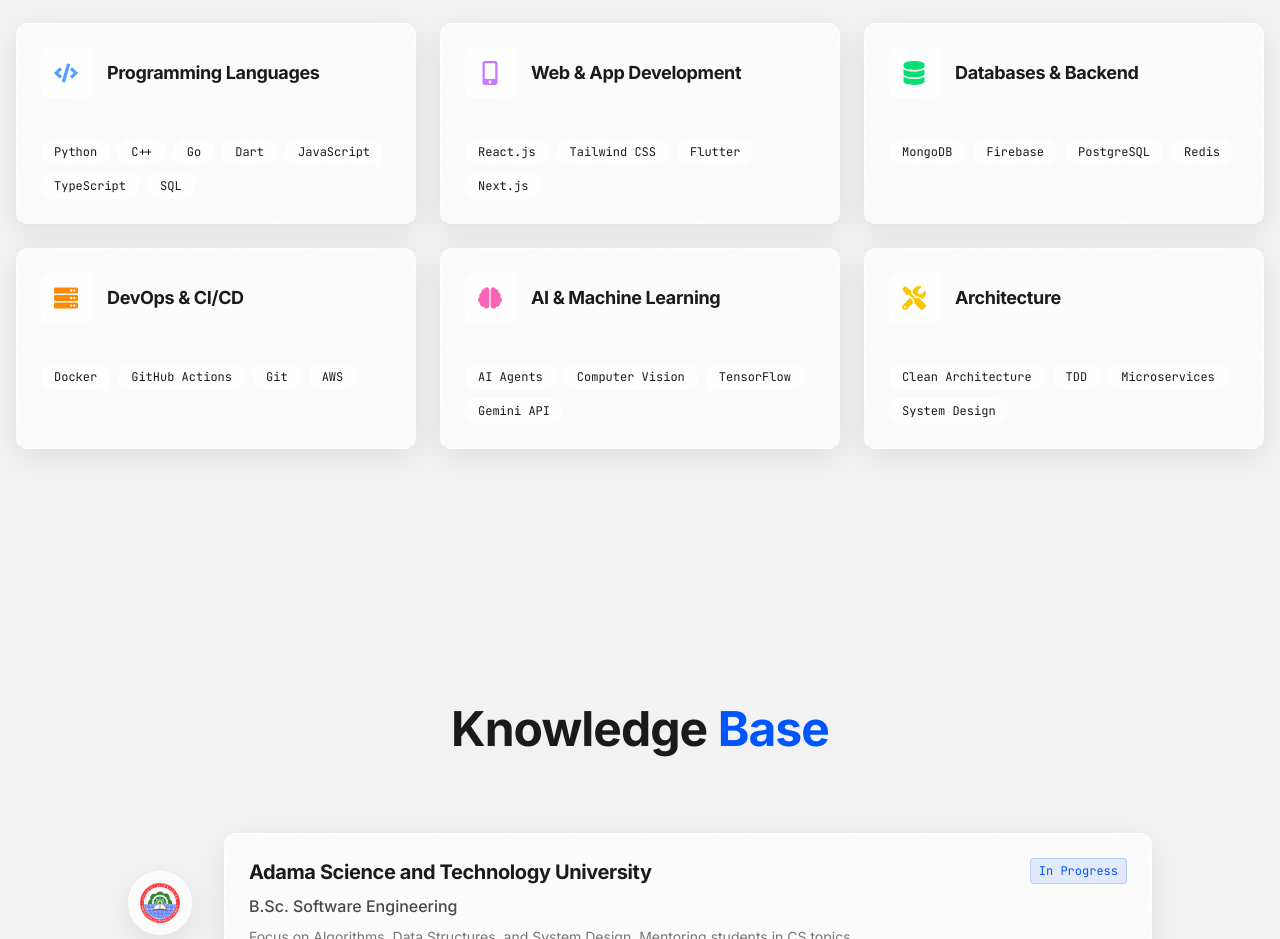
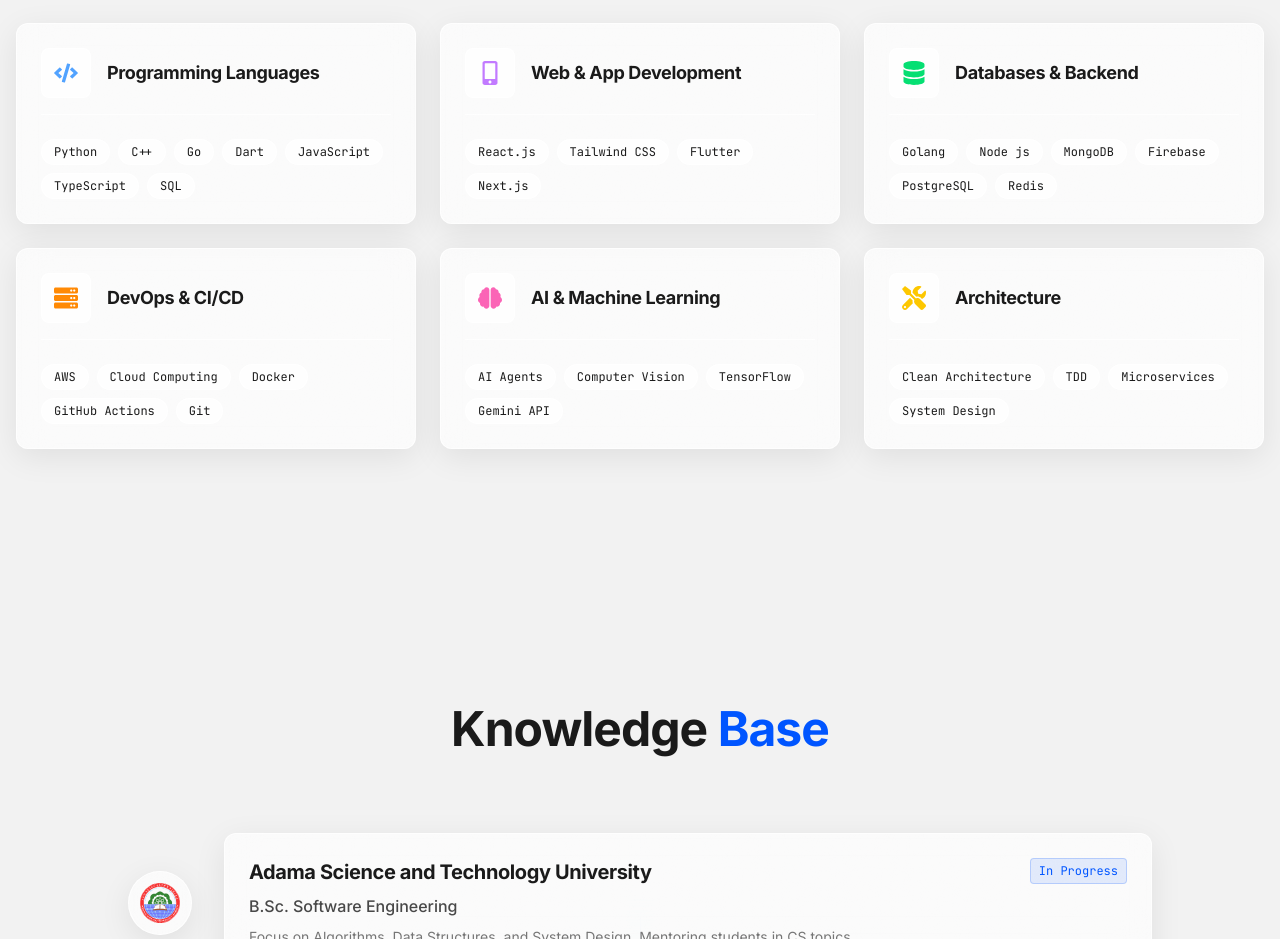
Before and after one commit to chera-mihiretu/Portifolio, a Next.js app: page / in a window 1280 px wide. Shown: the part 2860-3799 px from the top of the page. Built offline with nearby package versions, Linux system fonts and the light colour scheme.

Commit message:
skillset fix

```diff
--- a/src/components/Skills.tsx
+++ b/src/components/Skills.tsx
@@ -16,12 +16,12 @@
   },
   {
     category: 'Databases & Backend',
-    skills: ['MongoDB', 'Firebase', 'PostgreSQL', 'Redis'],
+    skills: ['Golang', 'Node js', 'MongoDB', 'Firebase', 'PostgreSQL', 'Redis'],
     icon: <FaDatabase className="text-2xl text-green-400" />
   },
   {
     category: 'DevOps & CI/CD',
-    skills: ['Docker', 'GitHub Actions', 'Git', 'AWS'],
+    skills: ['AWS', 'Cloud Computing', 'Docker', 'GitHub Actions', 'Git',],
     icon: <FaServer className="text-2xl text-orange-400" />
   },
   {
```
